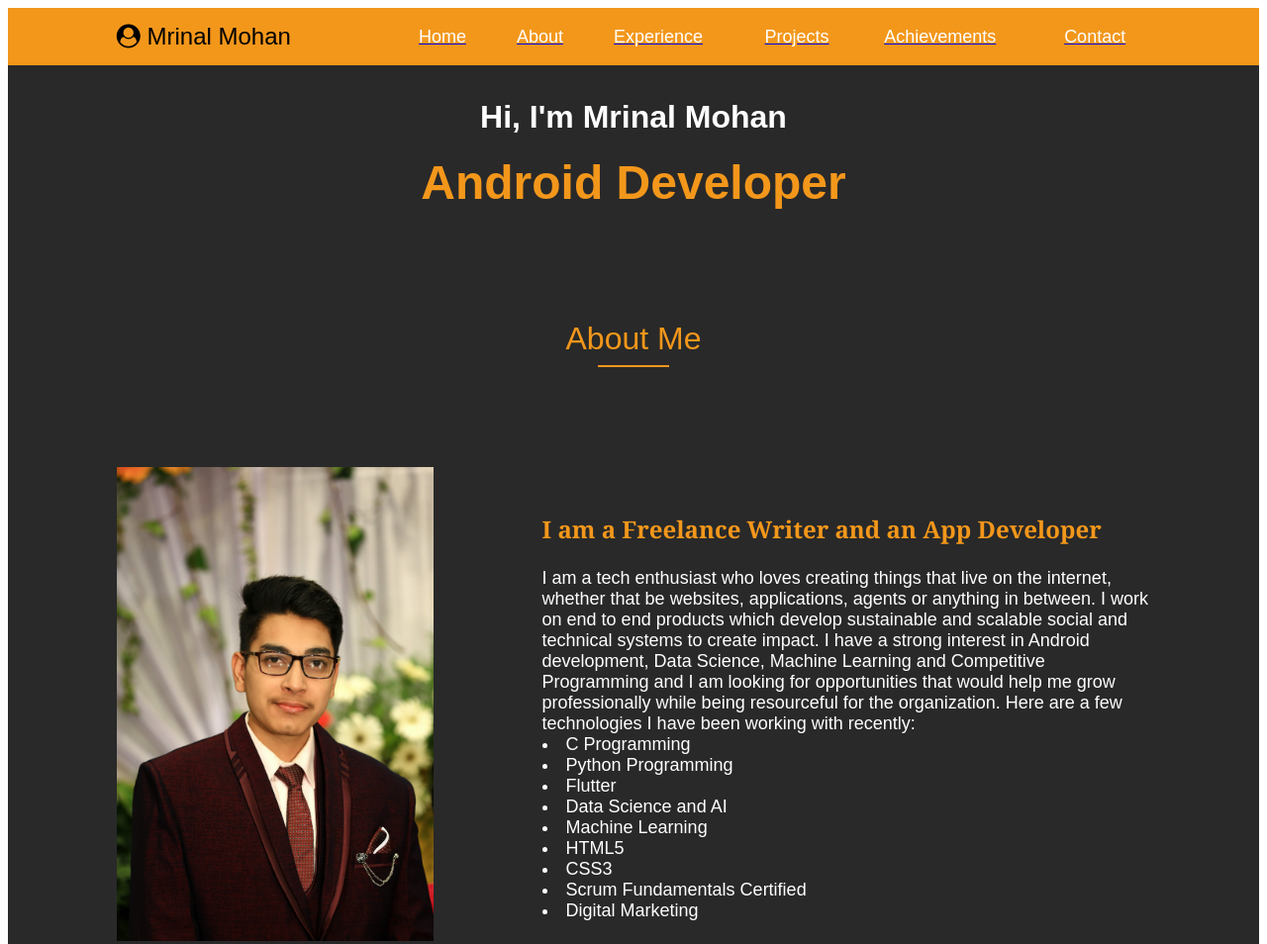
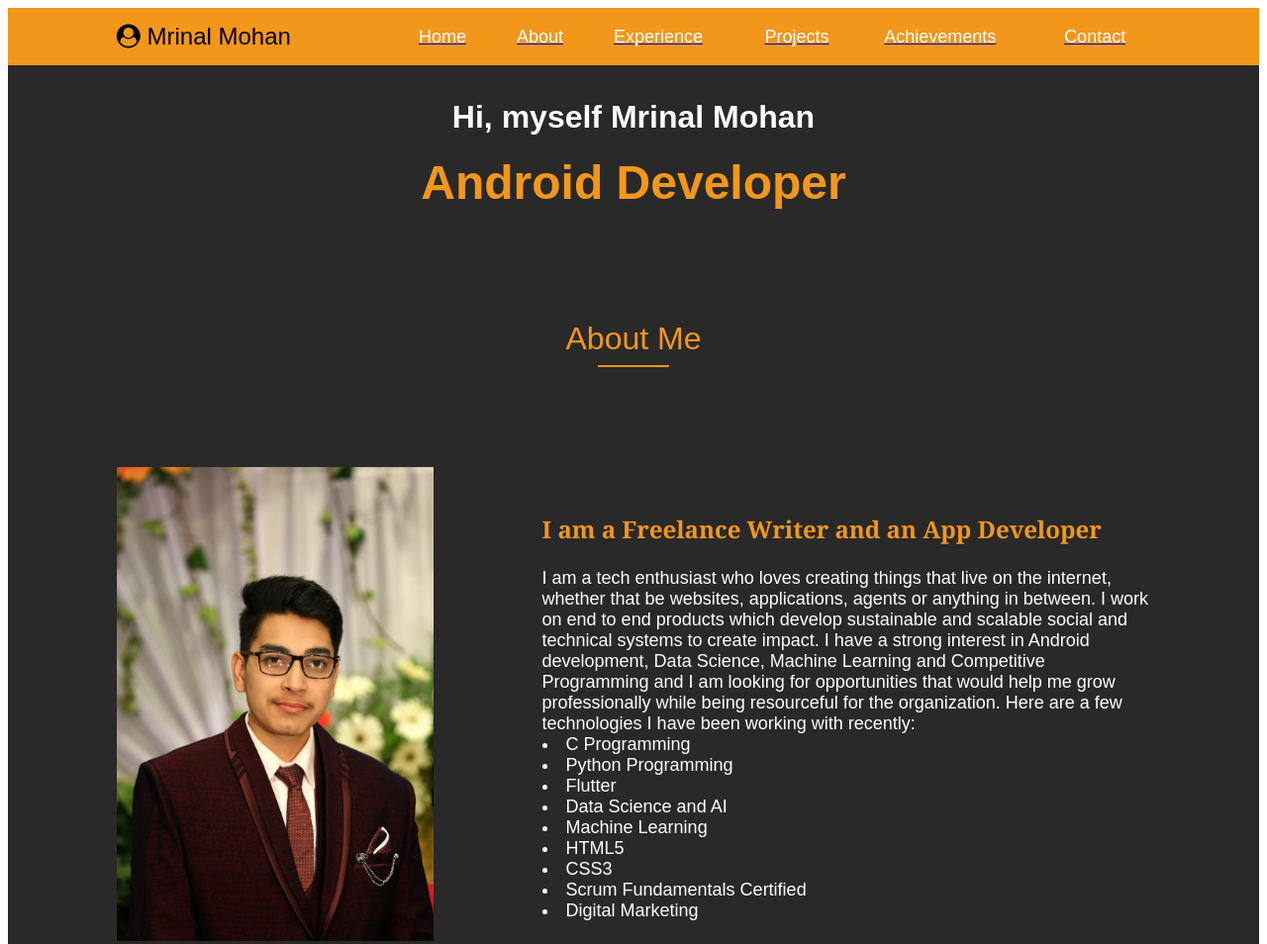
Before and after one commit to mrinalmohan/Portfllio-Website, a plain HTML site: page index.html in a window 1280 px wide. Shown: the top 954 px of the page at 99% size. Drawn offline with Linux system fonts and the light colour scheme; files whose address does not match are found by name.

Commit message:
Update index.html

```diff
--- a/index.html
+++ b/index.html
@@ -58,7 +58,7 @@
                         <td align="center" valign="middle">
                             <h3>
                                 <font face="arial" color="#ffffff" size="6">
-                                     Hi, I'm Mrinal Mohan
+                                     Hi, myself Mrinal Mohan
                                 </font>
                             </h3>
 
```
